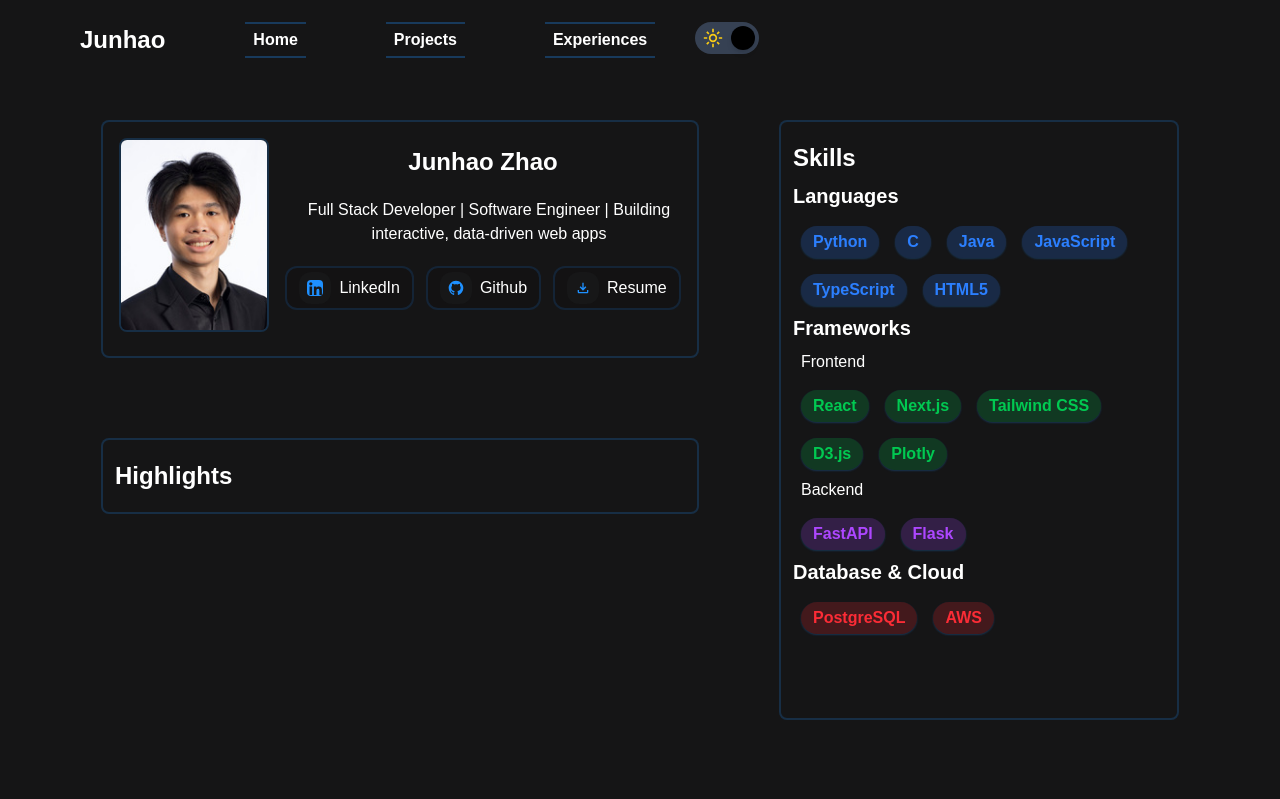
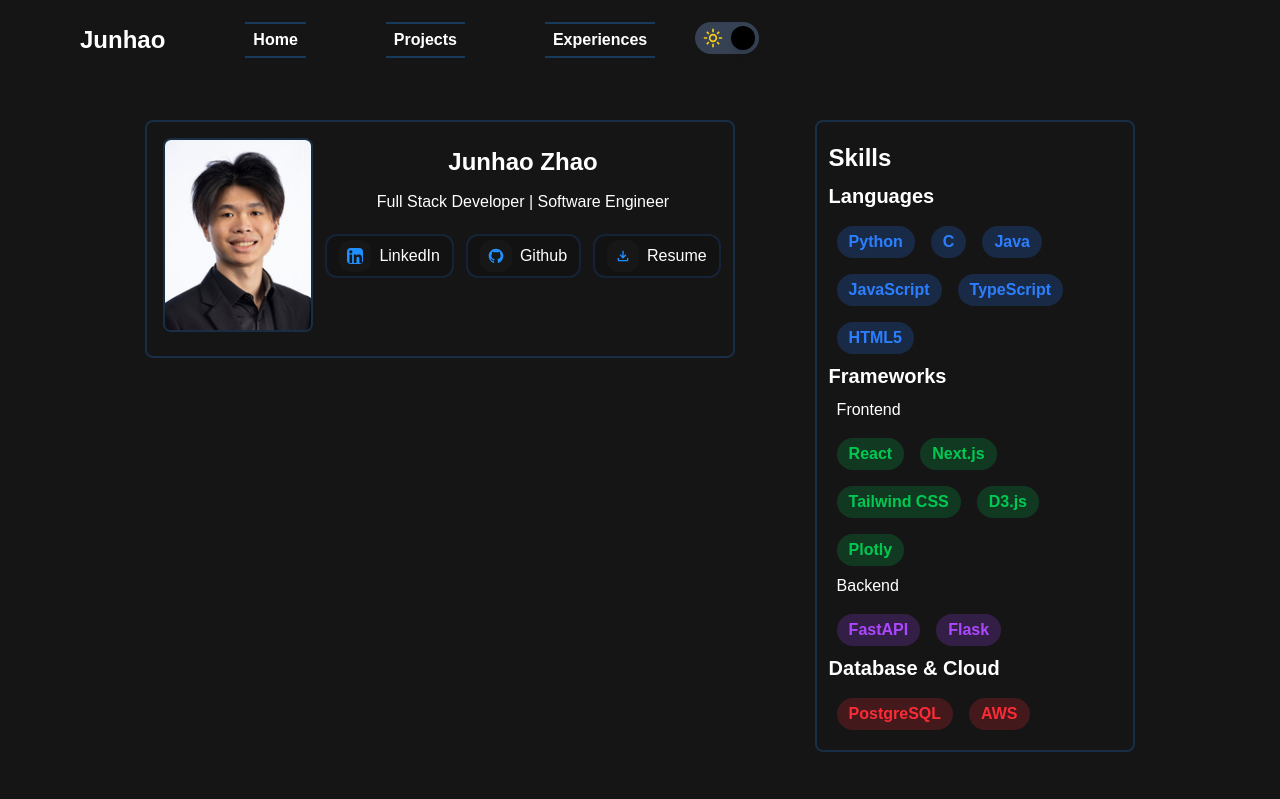
Before and after one commit to jzhao234/JunhaoZhao_Portfolio, a Next.js app: page / in a window 1280 px wide. Shown: the top 799 px of the page. Built offline with nearby package versions, Linux system fonts and the light colour scheme.

Commit message:
modified formatting of home page

```diff
--- a/src/app/page.tsx
+++ b/src/app/page.tsx
@@ -10,11 +10,10 @@ export default function Home() {
   return (
     <div>
       <div className = "flex flex-wrap justify-center align-items">
-        <div className="flex flex-col">
+        <div className="flex flex-col max-w-200">
           <ProfileCard/>
-          <HighlightsCard/>
         </div>
-        <div className="flex flex-col">
+        <div className="flex flex-col min-w-90 max-w-150 sm:max-w-100 flex-1">
           <SkillsCard/>
           <EducationCard/>
         </div>
--- a/src/components/Profile/ProfileCard.tsx
+++ b/src/components/Profile/ProfileCard.tsx
@@ -4,20 +4,19 @@ import Image from "next/image";
 
 export default function ProfileCard(){
     return(
-        <div className = "max-w-150 flex-shrink-0 m-10 p-3 border-2 border-[#1E90FF]/20 rounded-lg text-black bg-white dark:text-white dark:bg-[#151516]">
-            <div className = "flex flex-wrap flex-1 justify-center">
+        <div className = "flex flex-wrap md:flex-nowrap justify-center m-10 p-3 border-2 border-[#1E90FF]/20 rounded-lg text-black bg-white dark:text-white dark:bg-[#151516]">
             <div className="flex-shrink-0">
-                    <Image src = "/profile.jpg" alt = "Profile Picture" className = "rounded-lg bd-grey bd-1 mr-3 mb-3 ml-1 mt-1 rounded-lg border-2 border-[#1E90FF]/20" width = {150} height = {150}/>
+                <Image src = "/profile.jpg" alt = "Profile Picture" className = "rounded-lg bd-grey bd-1 mr-3 mb-3 ml-1 mt-1 border-2 border-[#1E90FF]/20" width = {150} height = {150}/>
             </div>
-                <div className = "flex flex-col items-center h-full">
+            <div className = "flex flex-col flex-1 items-center min-w-64">
                 <div className = "mt-3 mb-3">
-                        <h1 className = "text-2xl font-bold mb-2"> Junhao Zhao </h1>
+                    <h1 className = "text-2xl font-bold"> Junhao Zhao </h1>
                 </div>
-                    <div className="ml-3 mb-3 text-center sm:w-98">
-                        <p> Full Stack Developer | Software Engineer | Building interactive, data-driven web apps </p>
+                <div className=" mb-3 text-center sm:w-98">
+                    <p> Full Stack Developer | Software Engineer </p>
                 </div>
                 {/* Contact Me */}
-                    <div className = "mt-auto mb-3 flex flex-wrap gap-3 justify-center">
+                <div className = "mb-3 flex flex-wrap gap-3 justify-center">
                     <a href="https://www.linkedin.com/in/junhao-zhao/" target = "_blank" className = "hover:text-[#1E90FF] mt-2 p-1 px-3 text-black bg-white dark:text-white dark:bg-[#131213] rounded-xl border-2 border-[#1E90FF]/15">
                         <div className = "flex items-center">
                             <svg xmlns="http://www.w3.org/2000/svg" viewBox="0 0 24 24" className = "mr-2 p-2 bg-white dark:bg-[#171718] rounded-xl fill-current text-[#1E90FF] h-8 w-8">
@@ -45,6 +44,5 @@ export default function ProfileCard(){
                 </div>
             </div>
         </div>
-        </div>
     );
 }
--- a/src/components/Skills/SkillsCard.tsx
+++ b/src/components/Skills/SkillsCard.tsx
@@ -5,7 +5,7 @@ import SkillsItem from "./SkillsItem";
 
 export default function Skills(){
     return(
-        <div className = "max-w-100 sm:h-150 m-10 p-3 border-2 border-[#1E90FF]/20 rounded-lg text-black bg-white dark:text-white dark:bg-[#151516] flex-col">
+        <div className = "h-auto m-10 p-3 border-2 border-[#1E90FF]/20 rounded-lg text-black bg-white dark:text-white dark:bg-[#151516]">
             <h1 className="text-2xl font-bold my-2"> Skills </h1>
             {/* Languages */}
             <h2 className="text-xl font-semibold mb-2"> Languages </h2>
--- a/src/components/Skills/SkillsItem.tsx
+++ b/src/components/Skills/SkillsItem.tsx
@@ -19,7 +19,7 @@ export default function SkillsItem({logo, name, section, version}: SkillsItemPro
     return(
         <div className={`
             flex justify-between items-center inline-block p-1 px-3 my-2 mx-2
-            font-semibold rounded-2xl shadow-xs shadow-[#1E90FF]/25
+            font-semibold rounded-2xl
             ${colors[section].text} ${colors[section].bg}`}
         >
             <div>
```
Lines whose indentation alone changed are shown as unchanged.
